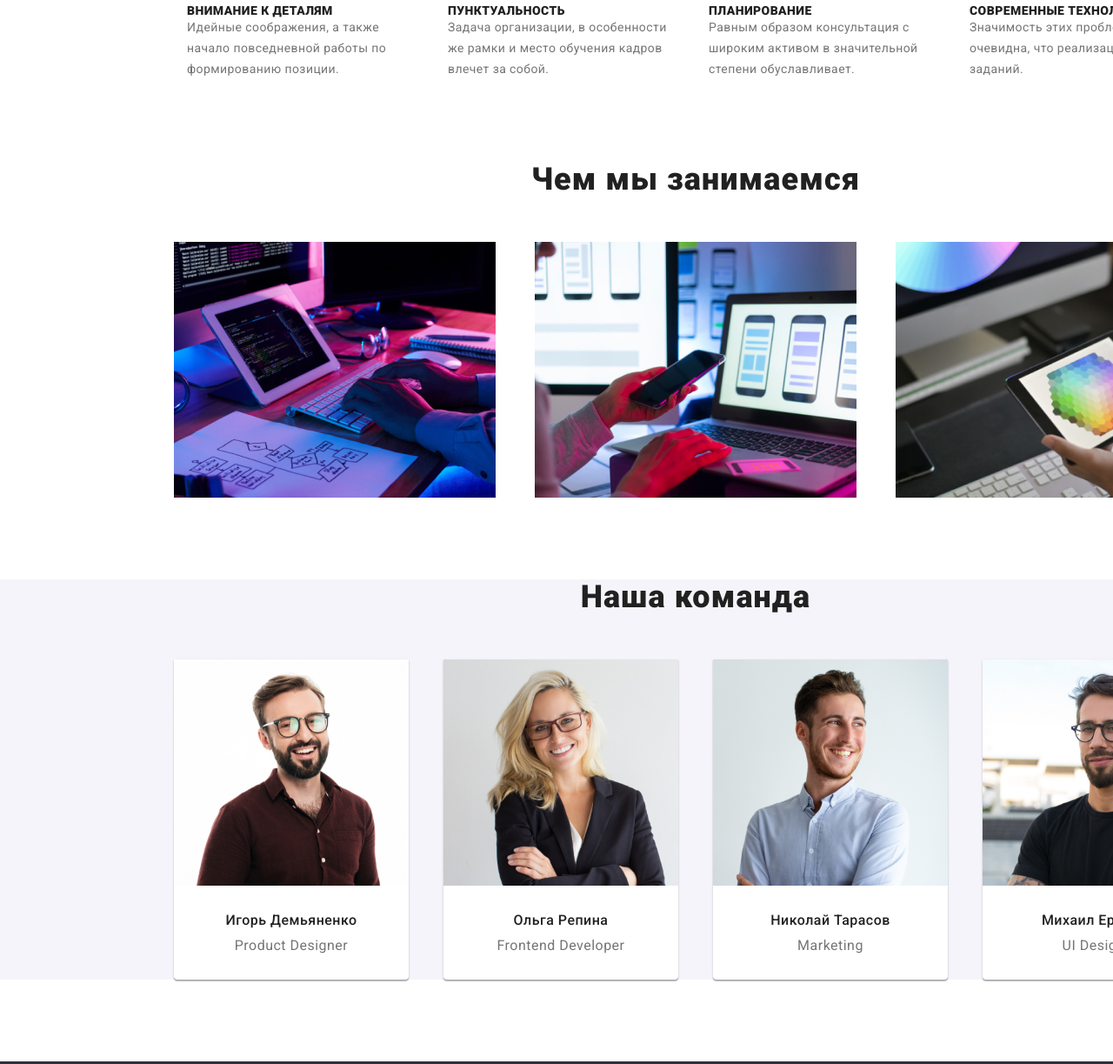
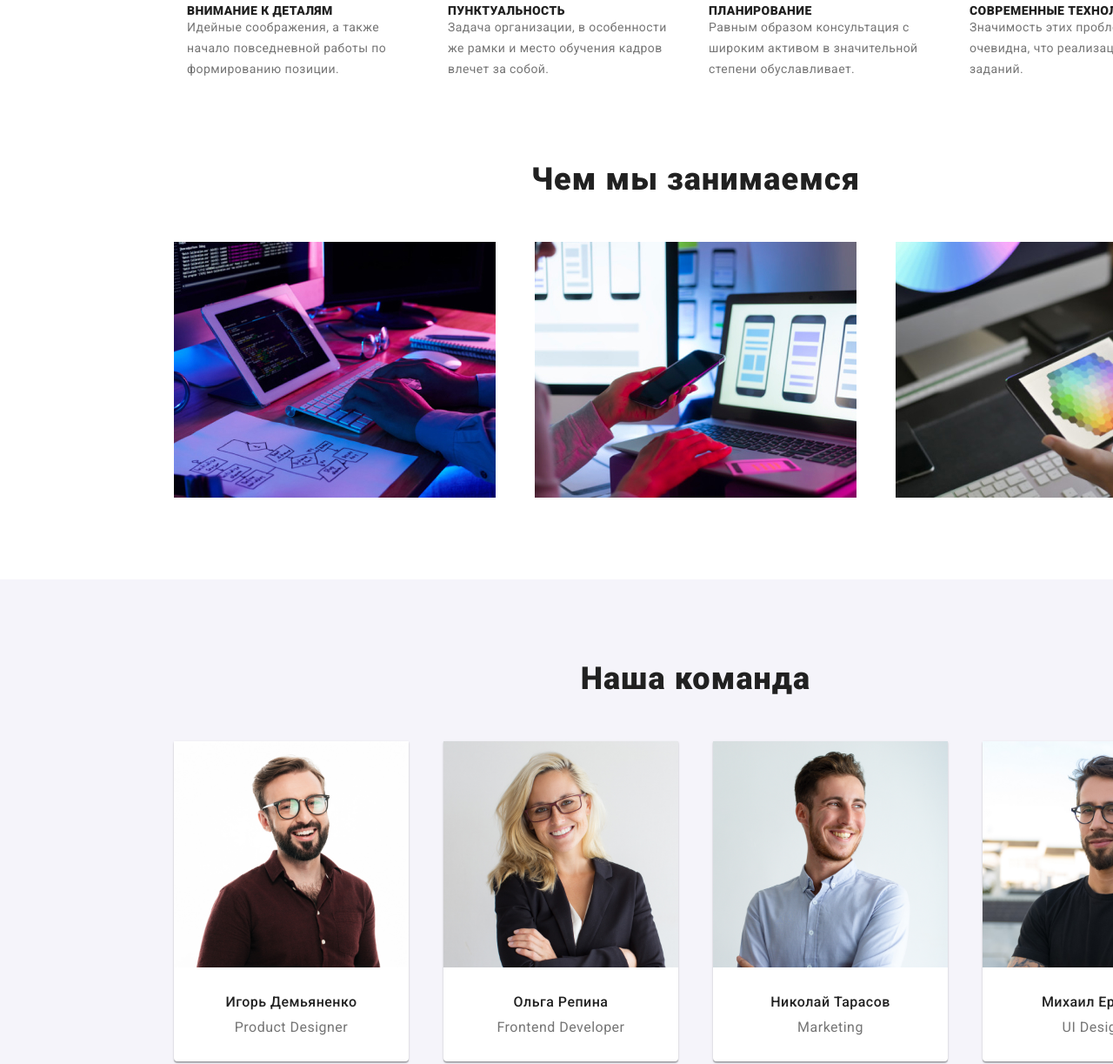
Before and after one commit to Maks1988-88-88/goit-markup-hw-03, a plain HTML site: page index.html in a window 1280 px wide. Shown: the part 771-1994 px from the top of the page at 87% size. Drawn offline with Linux system fonts and the light colour scheme.

Commit message:
change studio padding

```diff
--- a/css/styles.css
+++ b/css/styles.css
@@ -19,10 +19,10 @@ body {
 
 .section {
     /*padding-top: 94px;*/
-    margin-bottom: 94px;
+    /*margin-bottom: 94px;*/
 
-    /*padding-top: 94px;*/
-    /*padding-bottom: 94px;*/
+    padding-top: 94px;
+    padding-bottom: 94px;
 }
 
 /**,*/
@@ -239,6 +239,10 @@ img {
     letter-spacing: 0.03em;
     color: #212121;
     margin-bottom: 50px;
+}
+
+.our-work-section {
+    padding-bottom: 94px;
 }
 
 .our-work-images {
--- a/index.html
+++ b/index.html
@@ -35,7 +35,7 @@
     </div>
 </header>
 <main>
-    <section class="order section">
+    <section class="order">
         <div class="order-content">
             <h1 class="order-name">
                 Эффективные решения для вашего бизнеса
@@ -72,7 +72,7 @@
         </div>
 
     </section>
-    <section class="section">
+    <section class="our-work-section">
         <div class="container">
             <h2 class="our-work">
                 Чем мы занимаемся
```
Also changed, not shown: portfolio.html (+1 -1 lines).
